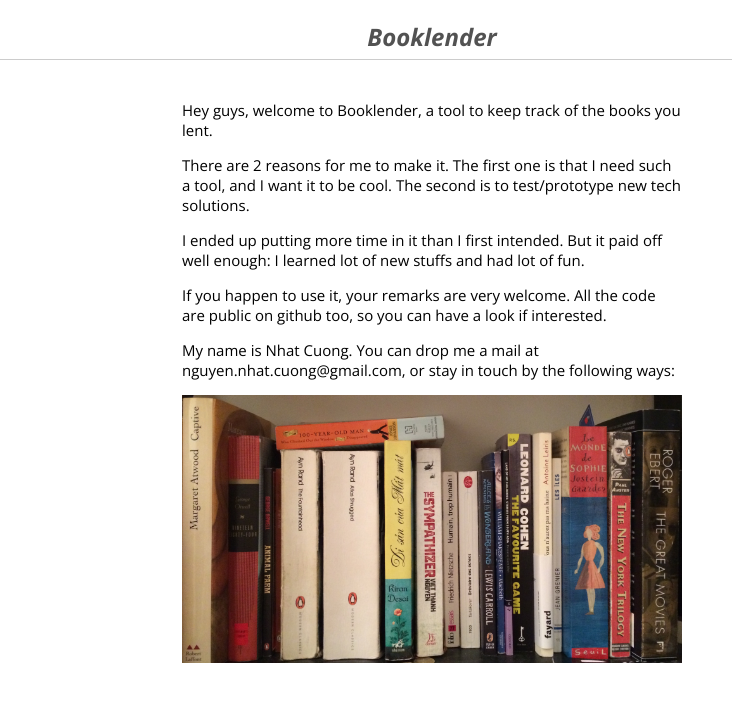
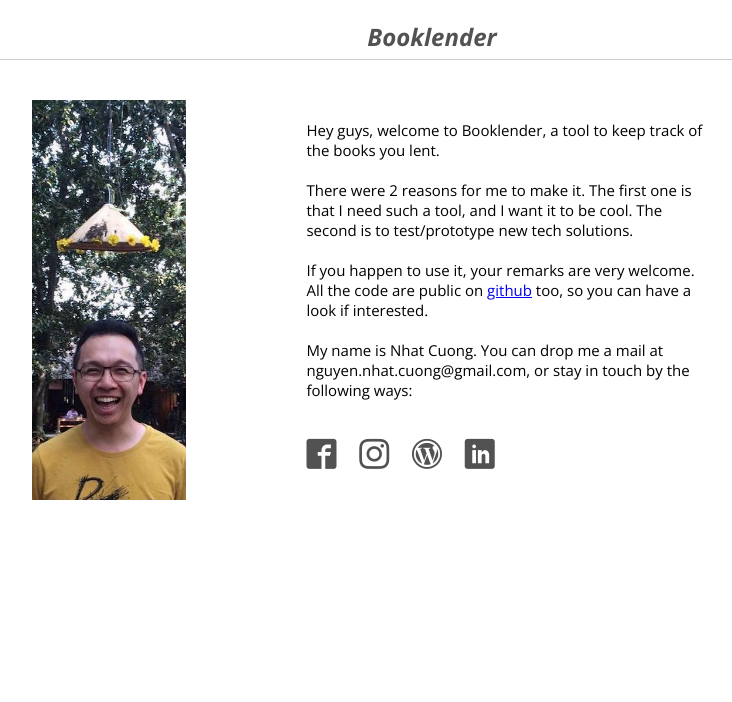
Before and after one commit to nhatcuong/Booklender, a Django app: page /about/ in a window 1280 px wide. Shown: the top 702 px of the page, without its empty margins (208-940 px from the left). Run offline with Django 3.2, Linux system fonts and the light colour scheme; style sheets or scripts are compiled from the project's sources.

Commit message:
about page

```diff
--- a/dj_server/shelf/static/css/about.scss
+++ b/dj_server/shelf/static/css/about.scss
@@ -3,16 +3,34 @@
 
 #content {
   margin-top: 40px;
+  display: flex;
+  flex-direction: row;
+  align-items: flex-start;
 }
 
-#about-msg {
-  width: 500px;
-  margin: auto;
+.leftCol {
+  #about-pic {
+    height: 400px;
+    margin: 0 auto;
+    display: block;
+  }
+
+  display: inline-block;
+  padding-left: 3 * $main-column-outer-padding;
 }
 
-#about-pic {
-  width: 500px;
-  height: auto;
-  margin: 0 auto;
-  display: block;
+.rightCol {
+  display: inline-block;
+  width: 400px;
+  margin-left: 120px;
+
+  #about-links {
+    margin-top: 15px;
+    font-size: 30px;
+    cursor: default;
+  }
+
+  .about-link {
+    margin-right: 15px;
+  }
 }
--- a/dj_server/shelf/static/css/common/_base.scss
+++ b/dj_server/shelf/static/css/common/_base.scss
@@ -1,6 +1,7 @@
 @import "_raw";
 @import "_navbar";
 @import "_mobile_overlay";
+@import "_icomoon";
 
 *, *::before, *:after {
   box-sizing: border-box;
@@ -26,3 +27,12 @@ input, textarea, keygen, select, button {
   color: $bl_blue_border;
   width: 100%;
 }
+
+[class^="icon-"], [class*=" icon-"] {
+  color: $bl_grey_background;
+  text-decoration: none;
+
+  & a:visited {
+    color: $bl_grey_background;
+  }
+}
--- /dev/null
+++ b/dj_server/shelf/static/css/common/_icomoon.scss
@@ -0,0 +1,38 @@
+@font-face {
+  font-family: 'icomoon';
+  src:  url('fonts/icomoon.eot?rorsy9');
+  src:  url('fonts/icomoon.eot?rorsy9#iefix') format('embedded-opentype'),
+    url('fonts/icomoon.ttf?rorsy9') format('truetype'),
+    url('fonts/icomoon.woff?rorsy9') format('woff'),
+    url('fonts/icomoon.svg?rorsy9#icomoon') format('svg');
+  font-weight: normal;
+  font-style: normal;
+}
+
+[class^="icon-"], [class*=" icon-"] {
+  /* use !important to prevent issues with browser extensions that change fonts */
+  font-family: 'icomoon' !important;
+  speak: none;
+  font-style: normal;
+  font-weight: normal;
+  font-variant: normal;
+  text-transform: none;
+  line-height: 1;
+
+  /* Better Font Rendering =========== */
+  -webkit-font-smoothing: antialiased;
+  -moz-osx-font-smoothing: grayscale;
+}
+
+.icon-facebook2:before {
+  content: "\ea91";
+}
+.icon-instagram:before {
+  content: "\ea92";
+}
+.icon-wordpress:before {
+  content: "\eab4";
+}
+.icon-linkedin:before {
+  content: "\eac9";
+}
--- a/dj_server/shelf/static/css/common/_navbar.scss
+++ b/dj_server/shelf/static/css/common/_navbar.scss
@@ -7,6 +7,7 @@
   border-bottom: $bl_grey_border 1px solid;
   margin: auto;
   position: relative;
+  text-align: center;
 
   &__logo {
     text-align: center;
@@ -14,6 +15,12 @@
     font-style: italic;
     font-weight: bold;
     color: $bl_grey_background;
+    text-decoration: none;
+
+    &:visited {
+      color: $bl_grey_background;
+    }
+
   }
 
   &__logout {
@@ -28,4 +35,17 @@
       text-decoration: underline;
     }
   }
+
+  &__about {
+    left: 0;
+    top: 0;
+    position: absolute;
+    padding-top: 30px;
+    font-size: $bl_small_font_size;
+    color: $bl_grey_border;
+    text-decoration: none;
+    &:hover {
+      text-decoration: underline;
+    }
+  }
 }
--- a/dj_server/shelf/templates/__navbar.html
+++ b/dj_server/shelf/templates/__navbar.html
@@ -1,5 +1,8 @@
 <div id="navbar">
-  <div id="navbar__logo">Booklender</div>
+  {% if not is_about_page %}
+    <a id="navbar__about" href="{% url "about" %}">About</a>
+  {% endif %}
+  <a id="navbar__logo" href="{% url "home" %}">Booklender</a>
   {% if request.user.is_authenticated %}
     <a id="navbar__logout" href="{% url "logout" %}">Log out</a>
   {% endif %}
--- a/dj_server/shelf/templates/about.html
+++ b/dj_server/shelf/templates/about.html
@@ -7,23 +7,26 @@
 {% endblock %}
 
 {% block content %}
-  <div id="about-msg">
-    <p>
+  <div class="leftCol">
+    <img id="about-pic" src="{% static 'pics/about.jpg' %}">
+  </div>
+  <div class="rightCol">
+    <div id="about-msg">
+      <br>
       Hey guys, welcome to Booklender, a tool to keep track of the books you lent.
-    </p>
-    <p>
-      There are 2 reasons for me to make it. The first one is that I need such a tool, and I want it to be cool. The second is to test/prototype new tech solutions.
-    </p>
-    <p>
-      I ended up putting more time in it than I first intended. But it paid off well enough: I learned lot of new stuffs and had lot of fun.
-    </p>
-    <p>
-      If you happen to use it, your remarks are very welcome. All the code are public on github too, so you can have a look if interested.
-    </p>
-    <p>
+      <br><br>
+      There were 2 reasons for me to make it. The first one is that I need such a tool, and I want it to be cool. The second is to test/prototype new tech solutions.
+      <br><br>
+      If you happen to use it, your remarks are very welcome. All the code are public on <a href="https://github.com/nhatcuong/Booklender">github</a> too, so you can have a look if interested.
+      <br><br>
       My name is Nhat Cuong. You can drop me a mail at nguyen.nhat.cuong@gmail.com, or stay in touch by the following ways:
-    </p>
+      <br><br>
   </div>
-  <div id="about-links"></div>
-  <img id="about-pic" src="{% static 'pics/about.jpg' %}">
+  <div id="about-links">
+    <a class="about-link icon-facebook2" target="_blank" href="https://www.facebook.com/ng.nhat.cuong"></a>
+    <a class="about-link icon-instagram" target="_blank" href="https://www.instagram.com/nncuong_/"></a>
+    <a class="about-link icon-wordpress" target="_blank" href="https://viet.nhatcuong.co/"></a>
+    <a class="about-link icon-linkedin" target="_blank" href="https://www.linkedin.com/in/nhat-cuong-nguyen-80551b1a"></a>
+  </div>
+  </div>
 {% endblock %}
--- a/dj_server/shelf/urls.py
+++ b/dj_server/shelf/urls.py
@@ -2,14 +2,14 @@ from django.conf.urls import url, include
 from django.views.generic import TemplateView
 from django.contrib.auth.views import *
 
-from shelf.views import LendingPageView, SignupView
+from shelf.views import LendingPageView, SignupView, AboutView
 
 urlpatterns = [
     url(r'^api/', include('shelf.api.urls')),
-    url(r'^home$', LendingPageView.as_view(), name='lending_page'),
+    url(r'^home$', LendingPageView.as_view(), name='home'),
 
     url(r'^$', login, kwargs={'redirect_authenticated_user': True}, name='login'),
     url(r'^logout/$', logout_then_login, kwargs={'login_url': '/'}, name='logout'),
     url(r'^signup/$', SignupView.as_view(), name='signup'),
-    url(r'^about/$', TemplateView.as_view(template_name='about.html'))
+    url(r'^about/$', AboutView.as_view(), name='about')
 ]
--- a/dj_server/shelf/views.py
+++ b/dj_server/shelf/views.py
@@ -36,3 +36,9 @@ class SignupView(FormView):
 
 class AboutView(TemplateView):
     template_name = 'about.html'
+    is_about_page = True
+
+    def get_context_data(self, **kwargs):
+        context = super().get_context_data(**kwargs)
+        context['is_about_page'] = True
+        return context
```
Also changed, not shown: dj_server/shelf/static/css/fonts/icomoon.ttf (added), dj_server/shelf/static/css/fonts/icomoon.woff (added), dj_server/shelf/static/pics/about.jpg, 2 other files.
